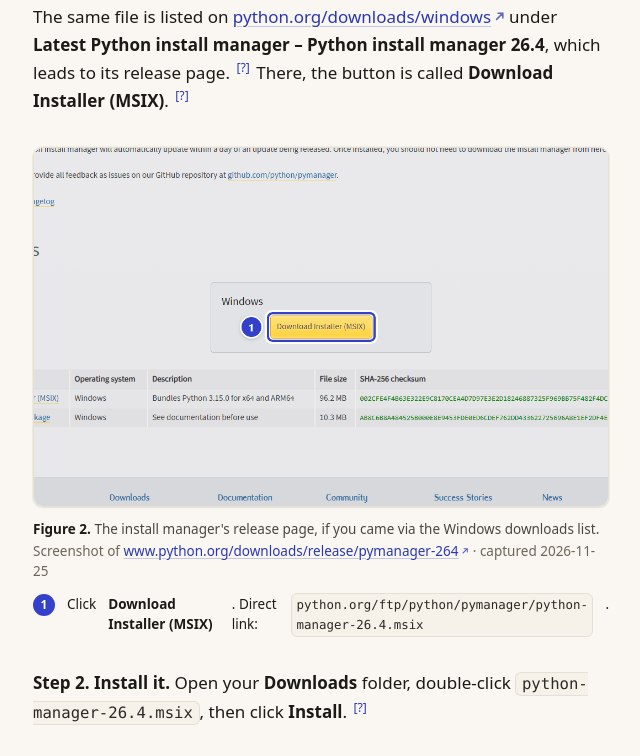
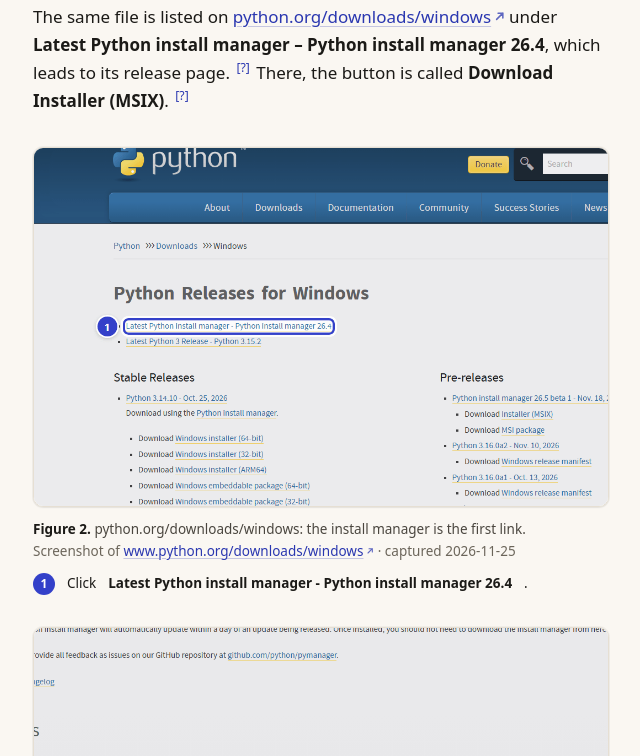
Before and after one commit to gabrielebolognese/ai-knowledge, an Astro site: page /course/setup/setup-install-python in a window 1280 px wide. Shown: the part 2323-3079 px from the top of the page, without its empty margins (327-967 px from the left). Built offline with nearby package versions, Linux system fonts and the light colour scheme; Astro itself is replaced by a stand-in of ours; some packages are replaced by stand-ins of ours.

Commit message:
setup track: show the python.org Windows downloads capture in route A
Co-Authored-By: Claude Opus 5.5 <noreply@anthropic.com>

```diff
--- a/src/content/lessons/setup/setup-install-python.mdx
+++ b/src/content/lessons/setup/setup-install-python.mdx
@@ -134,6 +134,8 @@ Windows does not come with Python, so it has to be installed once. Windows now h
 
 The same file is listed on [python.org/downloads/windows](https://www.python.org/downloads/windows/) under **Latest Python install manager – Python install manager 26.4**, which leads to its release page.<Cite id="py-downloads-windows" /> There, the button is called **Download Installer (MSIX)**.<Cite id="pymanager-264" />
 
+<Screenshot src="/screenshots/setup/python-windows-page.png" alt="Python Releases for Windows page with the 'Latest Python install manager - Python install manager 26.4' link outlined" caption="python.org/downloads/windows: the install manager is the first link." source="https://www.python.org/downloads/windows/" taken="2026-11-25" pins={[{ label: 'Click **Latest Python install manager - Python install manager 26.4**.' }]} />
+
 <Screenshot src="/screenshots/setup/python-pymanager-msix.png" alt="Python install manager 26.4 release page with the 'Download Installer (MSIX)' button outlined" caption="The install manager's release page, if you came via the Windows downloads list." source="https://www.python.org/downloads/release/pymanager-264/" taken="2026-11-25" pins={[{ label: 'Click **Download Installer (MSIX)**. Direct link: `python.org/ftp/python/pymanager/python-manager-26.4.msix`.' }]} />
 
 **Step 2. Install it.** Open your **Downloads** folder, double-click `python-manager-26.4.msix`, then click **Install**.<Cite id="py-using-windows" />
```
